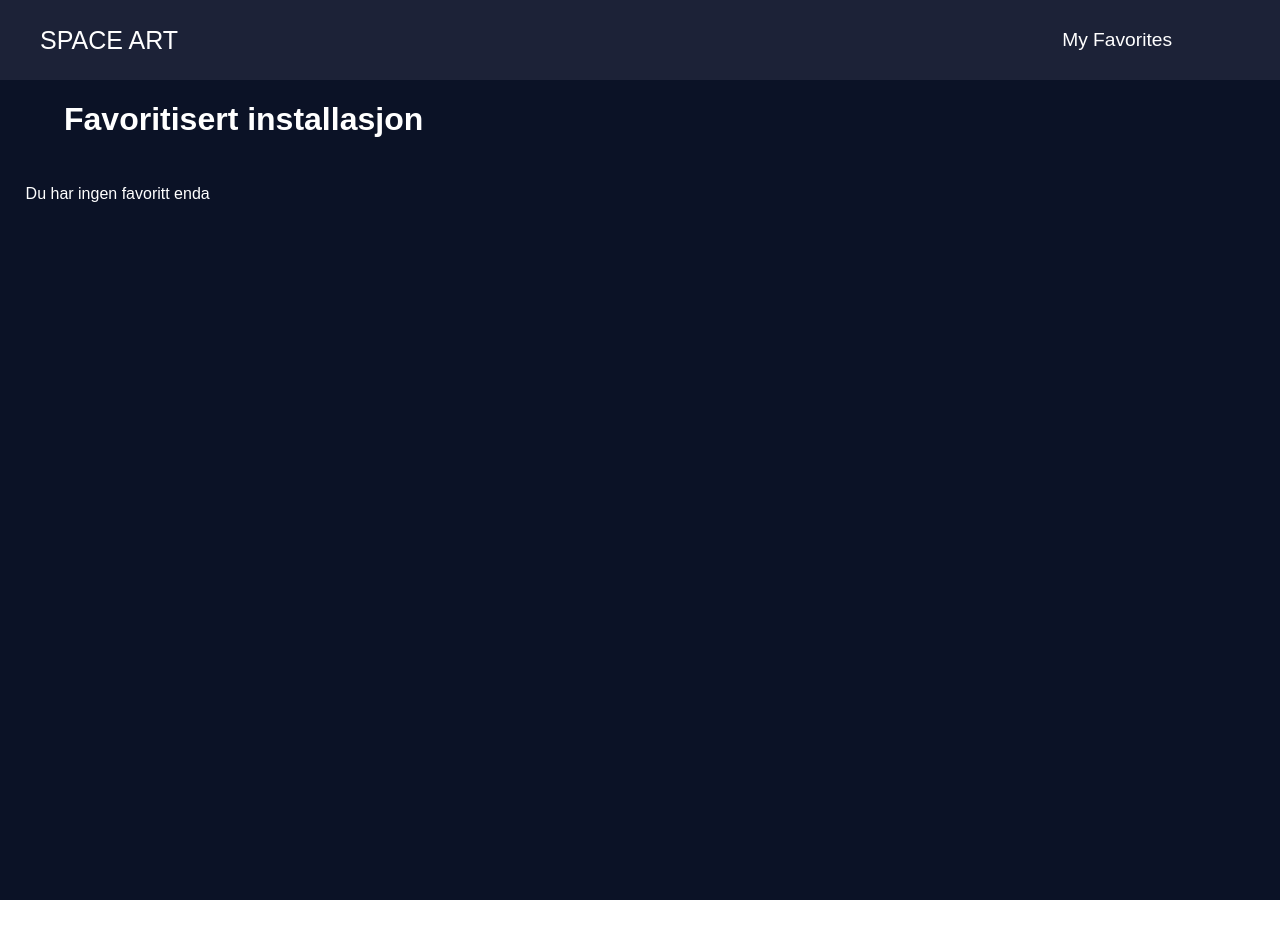
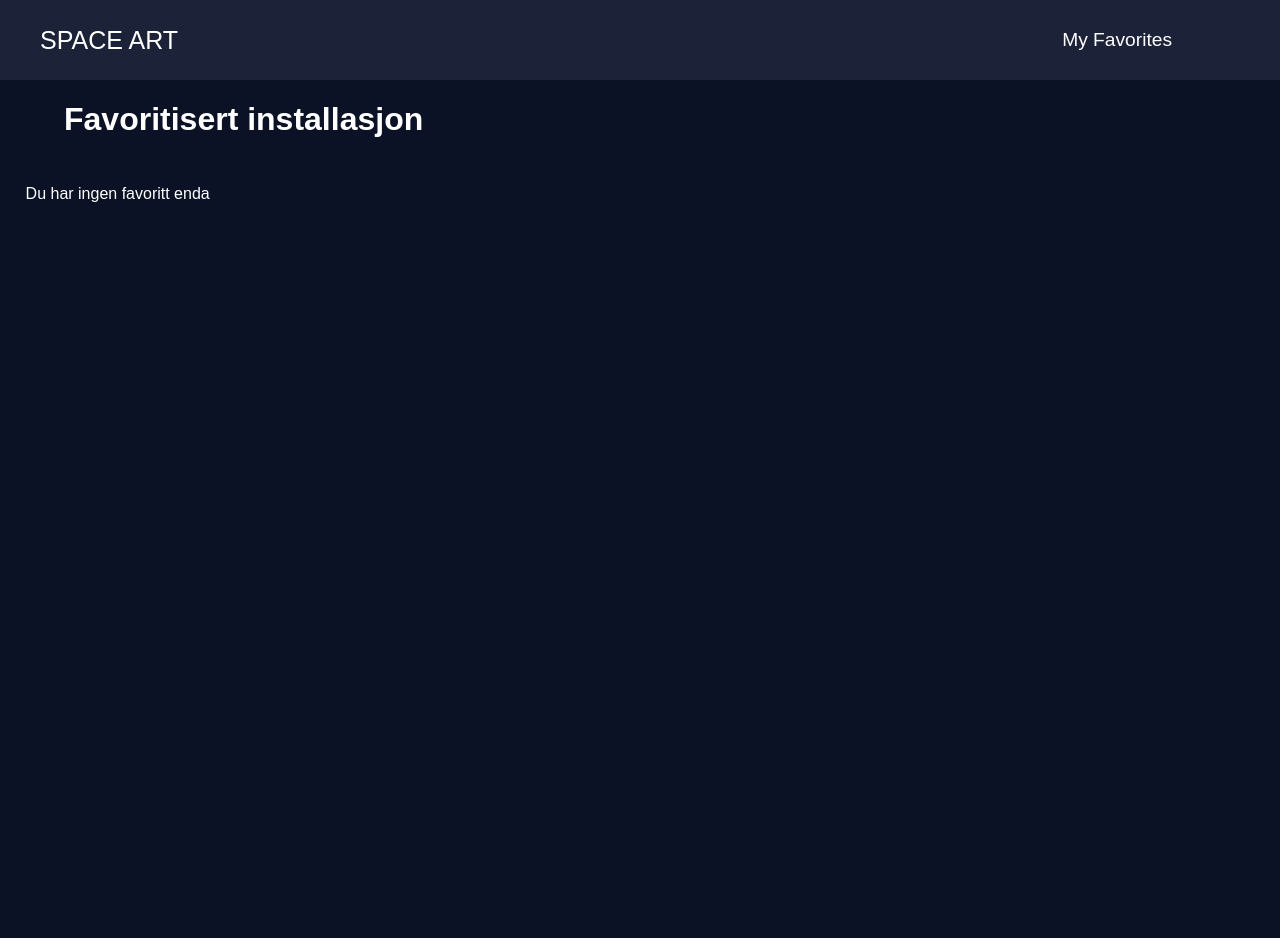
Before and after one commit to ingvildtf/Webutvikling-prosject2, a React (Create React App) app in the folder art-exhibition/: page /my-favorites in a window 1280 px wide. Shown: the top 938 px of the page. Before the commit the page ends 900 px from the top, so only its background shows below. Built offline with nearby package versions, Linux system fonts and the light colour scheme.

Commit message:
fixed height and width myFavorites

```diff
--- a/art-exhibition/src/components/Pages/MyFavorites.tsx
+++ b/art-exhibition/src/components/Pages/MyFavorites.tsx
@@ -25,7 +25,7 @@ const Wrapper = styled.div`
   background: #0b1226;
   padding-bottom: 20px;
   max-width: 100%;
-  height: 100vh;
+  height: 120vh;
 `
 
 const Title = styled.h1`
@@ -34,8 +34,12 @@ const Title = styled.h1`
 `
 const SVG = styled.div`
   padding: 2%;
-  max-width: 100%;
+  max-width: 60%;
+  max-height: 100%;
   color: white;
+  @media screen and (max-width: 1050px) {
+    max-width: 90vw;
+  }
 `
 
 const Delete = styled.div`
```
